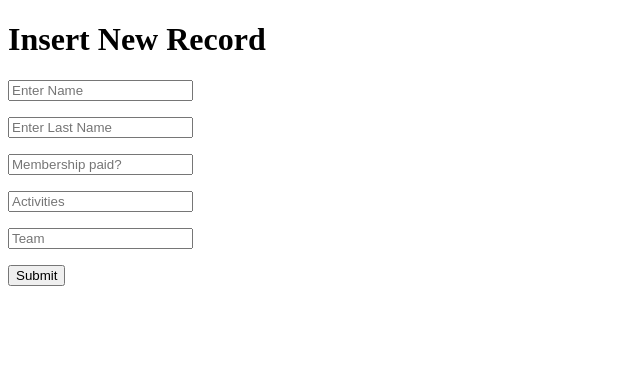
After one commit to ElizaAlbert/Labb-2-PHP, a PHP site: page /add.php in a window 1280 px wide. The commit adds this page. Shown: the top 373 px of the page, without its empty margins (0-640 px from the left). Run offline with PHP 8.4, Linux system fonts and the light colour scheme.

Commit message:
NOT DONE - add members feature

```diff
--- /dev/null
+++ b/add.php
@@ -0,0 +1,49 @@
+<?php
+
+//turn on php error reporting
+error_reporting(E_ALL);
+ini_set('display_errors', 1);
+
+require "includes/config.inc.php";
+
+$status = "";
+if (isset($_POST['new']) && $_POST['new'] == 1) {
+    $first_name = $_REQUEST['first_name'];
+    $last_name = $_REQUEST['last_name'];
+    $payment = $_REQUEST["payment"];
+    $activity = $_REQUEST["activity"];
+    $team = $_REQUEST["team"];
+    $ins_query = "INSERT INTO members (first_name, last_name, payment, activity, team) VALUES ('$first_name','$last_name','$payment','$activity', '$team')";
+    mysqli_query($conn, $ins_query) or die();
+}
+?>
+<!DOCTYPE html>
+<html>
+
+<head>
+    <meta charset="utf-8">
+    <title>Add New Member</title>
+
+</head>
+
+<body>
+    <div class="form">
+
+        <div>
+            <h1>Insert New Record</h1>
+            <form name="form" method="post" action="index.php">
+                <input type="hidden" name="new" value="1" />
+                <p><input type="text" name="first_name" placeholder="Enter Name" required /></p>
+                <p><input type="text" name="last_name" placeholder="Enter Last Name" required /></p>
+                <p><input type="text" name="payment" placeholder="Membership paid?" /></p>
+                <p><input type="text" name="activity" placeholder="Activities" /></p>
+                <p><input type="text" name="team" placeholder="Team" /></p>
+                <p><input name="submit" type="submit" value="Submit" /></p>
+            </form>
+            <br /><br /><br /><br />
+
+        </div>
+    </div>
+</body>
+
+</html>
```
Also changed, not shown: Index.php (+10 -3 lines).
